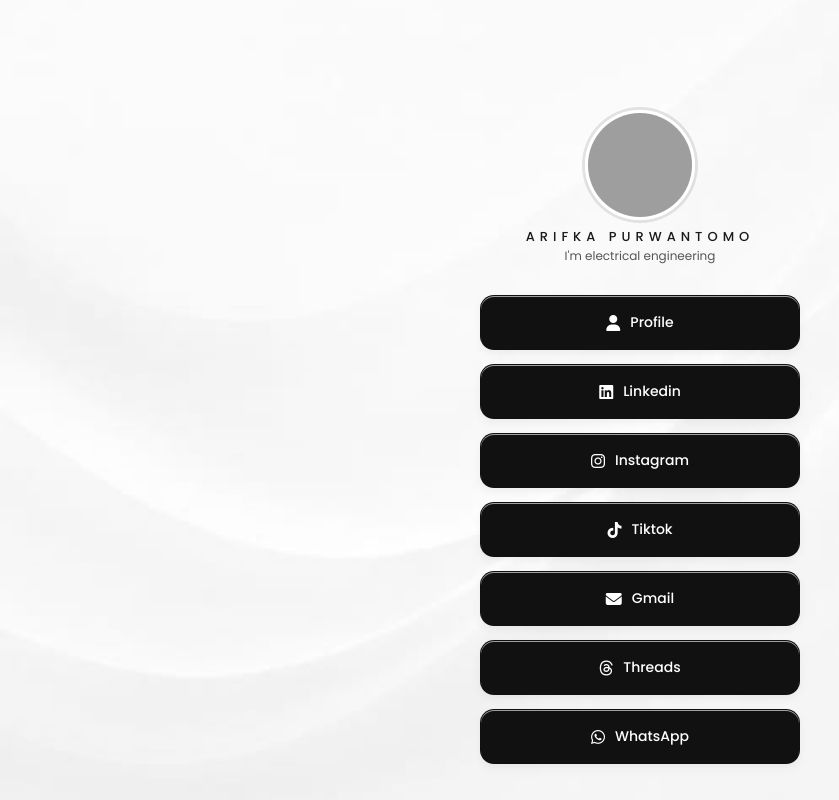
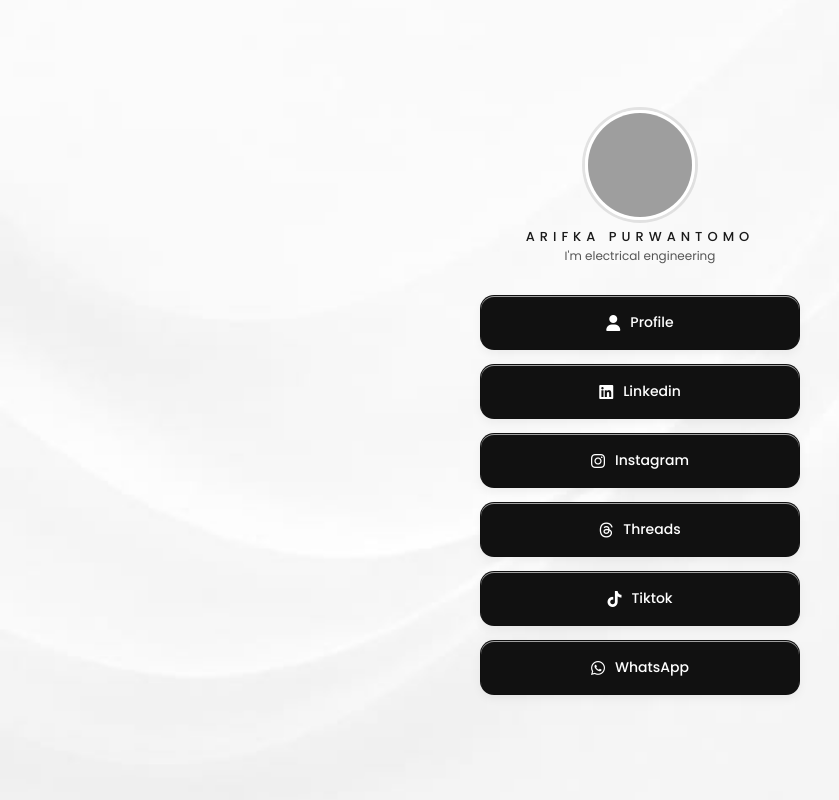
Before and after one commit to arf-studio-02/arifka, a plain HTML site: page index.html in a window 1280 px wide. Shown: the whole page, without its empty margins (0-839 px from the left). Drawn offline with nearby package versions, Linux system fonts and the light colour scheme; grey boxes are pictures that could not be loaded.

Commit message:
Update index.html

```diff
--- a/index.html
+++ b/index.html
@@ -39,12 +39,8 @@
             </a>
             <a href="https://www.linkedin.com/in/arifka-purwantomo-844751221?" class="btn"><i class="fa-brands fa-linkedin"></i> Linkedin</a>
             <a href="https://www.instagram.com/arifka.02?" class="btn"><i class="fa-brands fa-instagram"></i> Instagram</a>
+            <a href="https://www.threads.com/@arifka.02" class="btn"><i class="fa-brands fa-threads"></i> Threads</a>
             <a href="https://www.tiktok.com/@arifkapurwantomo" class="btn"><i class="fa-brands fa-tiktok"></i> Tiktok</a>
-            <a href="https://mail.google.com/mail/?view=cm&fs=1&to=arifpurwantomo@gmail.com" target="_blank" class="btn">
-                <i class="fa-solid fa-envelope"></i> Gmail
-            </a>
-
-            <a href="https://www.threads.com/@arifka.02" class="btn"><i class="fa-brands fa-threads"></i> Threads</a>
             <a href="#" class="btn" id="igBtn">
               <i class="fa-brands fa-whatsapp"></i> WhatsApp
             </a>
```
